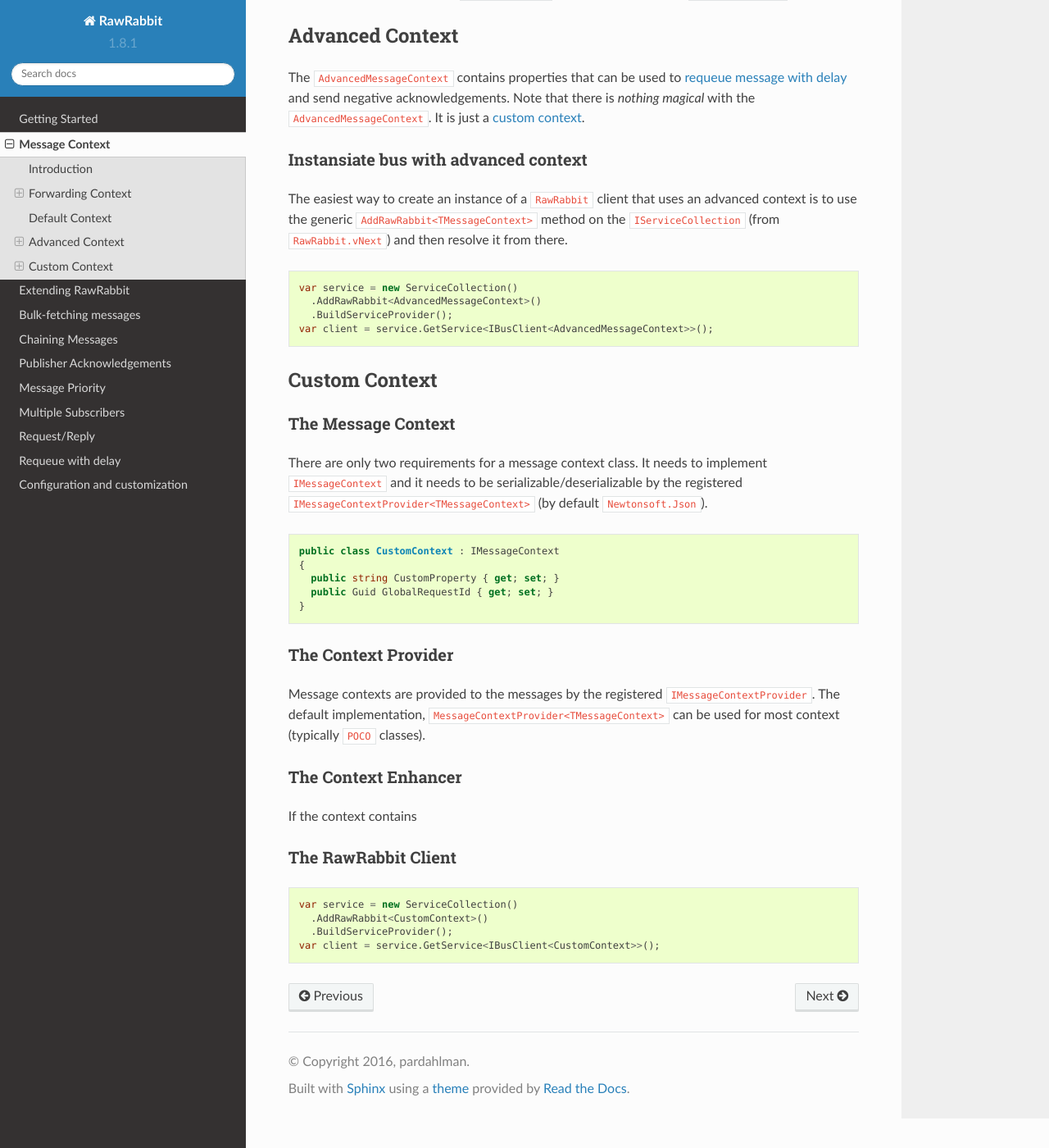
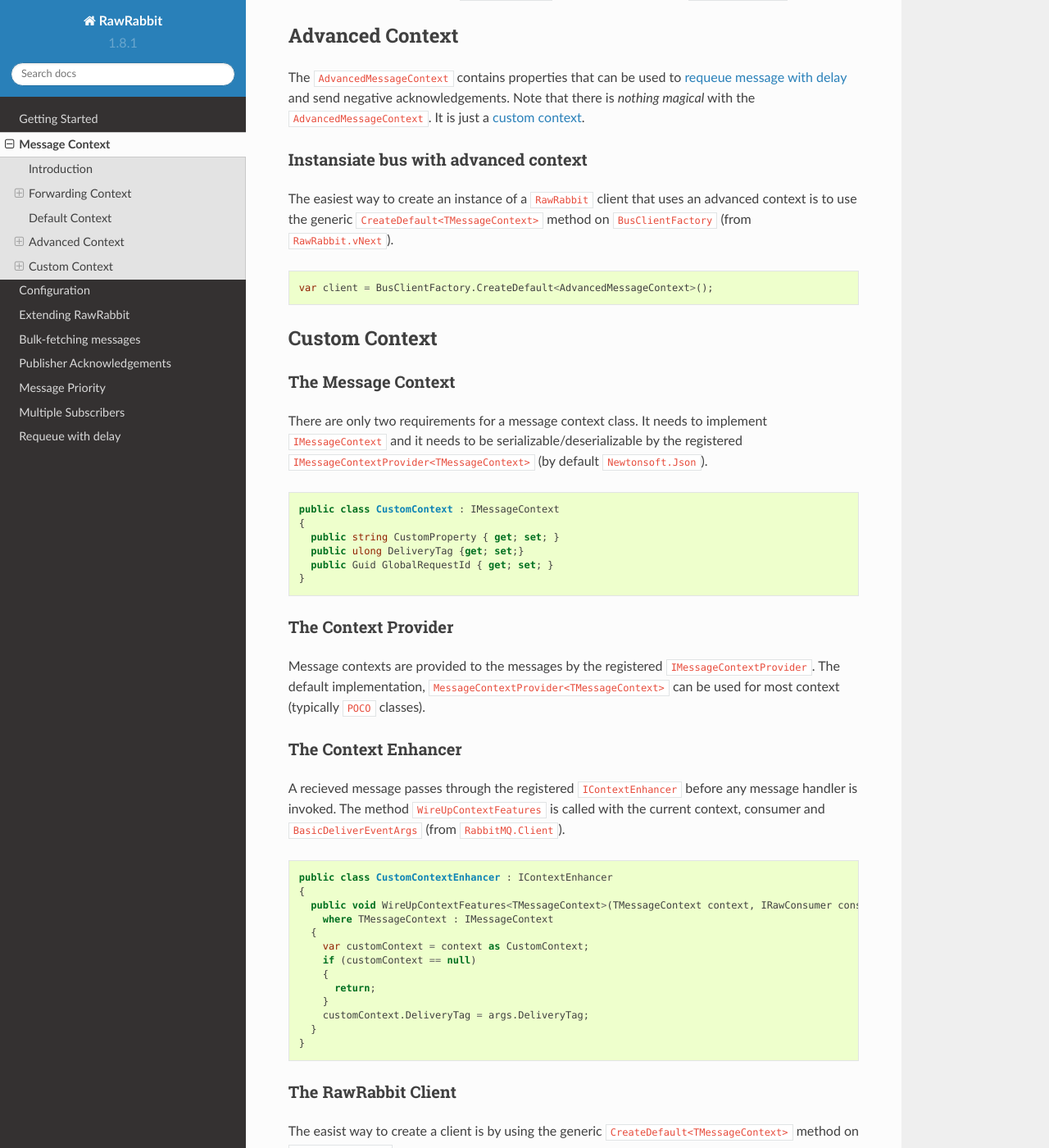
Before and after one commit to pardahlman/RawRabbit, a Sphinx documentation site: the page built from docs/understanding-message-context.md, in a window 1280 px wide and 1400 px high, scrolled down 1057 px. Shown: the whole window at 82% size. Built offline with Sphinx 7.4.7 and the Read the Docs theme 2.0.0, drawn with Linux system fonts in a browser that asks for light colours; some of the changed text lies outside the part shown.

Commit message:
Updating more documentation

````diff
--- a/docs/index.rst
+++ b/docs/index.rst
@@ -11,12 +11,10 @@
 
    Getting-started
    understanding-message-context
+   configuration
    Extending-RawRabbit
    Bulk-fetching-messages
-   Chaining-messages
    Publisher-Acknowledgements
    Message-Priority
    Multiple-Subscribers-for-Messages
-   Rpc-using-direct-reply-to
    Delayed-requeue-of-messages
-   Configuration-and-Customization
--- a/docs/understanding-message-context.md
+++ b/docs/understanding-message-context.md
@@ -26,12 +26,9 @@
 The `AdvancedMessageContext` contains properties that can be used to [requeue message with delay](delayed-requeue-of-messages.html) and send negative acknowledgements. Note that there is *nothing magical* with the `AdvancedMessageContext`. It is just a [custom context]("#custom-context").
 
 ### Instansiate bus with advanced context
-The easiest way to create an instance of a `RawRabbit` client that uses an advanced context is to use the generic `AddRawRabbit<TMessageContext>` method on the `IServiceCollection` (from `RawRabbit.vNext`) and then resolve it from there.
+The easiest way to create an instance of a `RawRabbit` client that uses an advanced context is to use the generic `CreateDefault<TMessageContext>` method on `BusClientFactory` (from `RawRabbit.vNext`).
 ```csharp
-var service = new ServiceCollection()
-  .AddRawRabbit<AdvancedMessageContext>()
-  .BuildServiceProvider();
-var client = service.GetService<IBusClient<AdvancedMessageContext>>();
+var client = BusClientFactory.CreateDefault<AdvancedMessageContext>();
 ```
 ## Custom Context
 
@@ -42,6 +39,7 @@
 public class CustomContext : IMessageContext
 {
   public string CustomProperty { get; set; }
+  public ulong DeliveryTag {get; set;}
   public Guid GlobalRequestId { get; set; }
 }
 ```
@@ -49,10 +47,30 @@
 Message contexts are provided to the messages by the registered `IMessageContextProvider`. The default implementation, `MessageContextProvider<TMessageContext>` can be used for most context (typically `POCO` classes).
 
 ### The Context Enhancer
-If the context contains
+A recieved message passes through the registered `IContextEnhancer` before any message handler is invoked. The method `WireUpContextFeatures` is called with the current context, consumer and `BasicDeliverEventArgs` (from `RabbitMQ.Client`).
+```csharp
+public class CustomContextEnhancer : IContextEnhancer
+{
+  public void WireUpContextFeatures<TMessageContext>(TMessageContext context, IRawConsumer consumer, BasicDeliverEventArgs args)
+    where TMessageContext : IMessageContext
+  {
+    var customContext = context as CustomContext;
+    if (customContext == null)
+    {
+      return;
+    }
+    customContext.DeliveryTag = args.DeliveryTag;
+  }
+}
+```
 
 ### The RawRabbit Client
+The easist way to create a client is by using the generic `CreateDefault<TMessageContext>` method on `BusClientFactory`.
 
+```csharp
+var client = BusClientFactory.CreateDefault<AdvancedMessageContext>();
+```
+The client can also be resolved from the service collection.
 ```csharp
 var service = new ServiceCollection()
   .AddRawRabbit<CustomContext>()
````
Also changed, not shown: docs/Chaining-messages.md (deleted, +0 -29 lines), docs/Configuration-and-Customization.md (deleted, +0 -58 lines), docs/Delayed-requeue-of-messages.md (+16 -9 lines), docs/Extending-RawRabbit.md (+16 -5 lines), docs/Getting-started.md (+2 -22 lines), docs/Multiple-Subscribers-for-Messages.md (+15 -8 lines), docs/configuration.md (added, +96 -0 lines).
